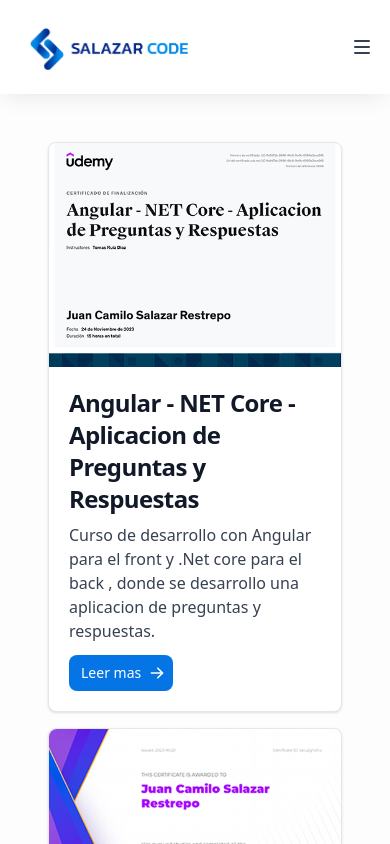
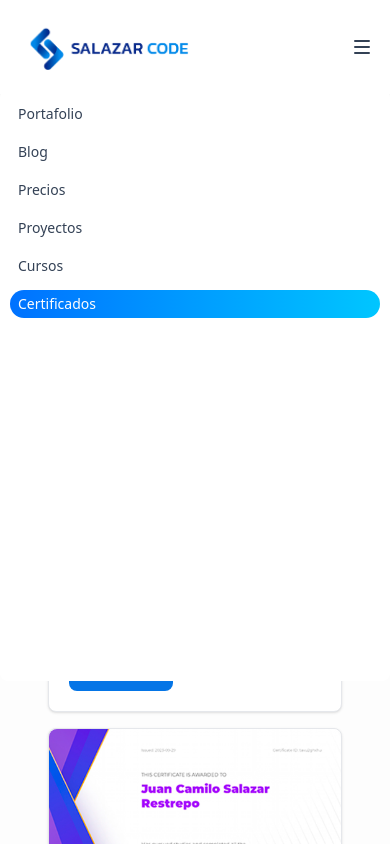
Before and after one commit to juancamilosalazarrestrepo/blog-next-js, a Next.js app: page /certificados in a window 390 px wide. Both pictures are taken after a click on the button "Toggle Navigation". Shown: the top 844 px of the page. Built offline with nearby package versions, Linux system fonts and the light colour scheme.

Commit message:
burger menu section display on click  action

```diff
--- a/src/components/NavBar.jsx
+++ b/src/components/NavBar.jsx
@@ -7,12 +7,20 @@
 export default function NavBar() {
   const [activeURL, setActiveURL] = useState("");
   const router = useRouter();
+  const [openBurgerMenu, setOpenBurgerMenu] = useState(false);
   // traeme el valor despues de la barra de direccion del navegador
   useEffect(() => {
     // Obtiene la URL del router
     setActiveURL(router.asPath);
   }, [router.asPath]);
+
+  const toggleBurgerMenu = () => {
+    console.log("hola");
+    setOpenBurgerMenu(!openBurgerMenu);
+  };
+
   return (
+    <div>
       <div className="mx-auto max-w-7xl px-4 sm:px-6 lg:px-8">
         <nav className="relative z-2 flex justify-between">
           <div className="flex items-center md:gap-x-12">
@@ -95,6 +103,7 @@
                     fill="none"
                     strokeWidth="2"
                     strokeLinecap="round"
+                    onClick={toggleBurgerMenu}
                   >
                     <path
                       d="M0 1H14M0 7H14M0 13H14"
@@ -111,5 +120,60 @@
           </div>
         </nav>
       </div>
+      <nav
+        className={`burgerMenuSection ${openBurgerMenu ? "open" : "closed"}`}
+      >
+        <Link
+          href="/portafolio"
+          className={`inline-block rounded-lg py-1 px-2 text-sm text-slate-700 hover:bg-slate-100  ${
+            activeURL === "/portafolio" ? "active" : ""
+          }`}
+        >
+          Portafolio
+        </Link>
+        <Link
+          href="/blog"
+          className={`inline-block rounded-lg py-1 px-2 text-sm text-slate-700 hover:bg-slate-100 ${
+            activeURL === "/blog" ? "active" : ""
+          }`}
+        >
+          Blog
+        </Link>
+        <Link
+          href="/precios"
+          className={`inline-block rounded-lg py-1 px-2 text-sm text-slate-700 hover:bg-slate-100  ${
+            activeURL === "/precios" ? "active" : ""
+          }`}
+        >
+          Precios
+        </Link>
+        {console.log("este", activeURL)}
+        <Link
+          href="/proyectos"
+          className={`inline-block rounded-lg py-1 px-2 text-sm text-slate-700 hover:bg-slate-100  ${
+            activeURL === "/proyectos" ? " active" : ""
+          }`}
+        >
+          Proyectos
+        </Link>
+
+        <Link
+          href="/cursos"
+          className={`inline-block rounded-lg py-1 px-2 text-sm text-slate-700 hover:bg-slate-100  ${
+            activeURL === "/cursos" ? "active" : ""
+          }`}
+        >
+          Cursos
+        </Link>
+        <Link
+          href="/certificados"
+          className={`inline-block rounded-lg py-1 px-2 text-sm text-slate-700 hover:bg-slate-100  ${
+            activeURL === "/certificados" ? "active" : ""
+          }`}
+        >
+          Certificados
+        </Link>
+      </nav>
+    </div>
   );
 }
--- a/src/pages/portafolio/index.jsx
+++ b/src/pages/portafolio/index.jsx
@@ -28,10 +28,10 @@
             Juan Camilo Salazar Restrepo
           </h1>
           <h1 className="text-large mb-3 text-center subtile-job">
-              Desarrollador FullStack
-            </h1>
+            Desarrollador FullStack
+          </h1>
           <hr />
-          <div className="flex gap-8 mb-8 mt-8">
+          <div className="flex gap-8 mb-8 mt-8 perfil">
             <Image
               src={Camilo}
               width={320}
--- a/src/styles/globals.css
+++ b/src/styles/globals.css
@@ -103,6 +103,23 @@
   border-radius: 8px 15px !important;
 }
 
+.burgerMenuSection {
+  flex-direction: column;
+  background-color: #fff;
+  position: absolute;
+  top: 90px;
+  padding: 10px;
+  border-radius: 8px;
+  width: 100%;
+  height: 70vh;
+  display: none;
+  gap: 10px;
+}
+
+.burgerMenuSection.open {
+  display: flex;
+}
+
 @media only screen and (max-width: 600px) {
   .title {
     font-size: 1.2em;
```
Lines whose indentation alone changed are shown as unchanged.
